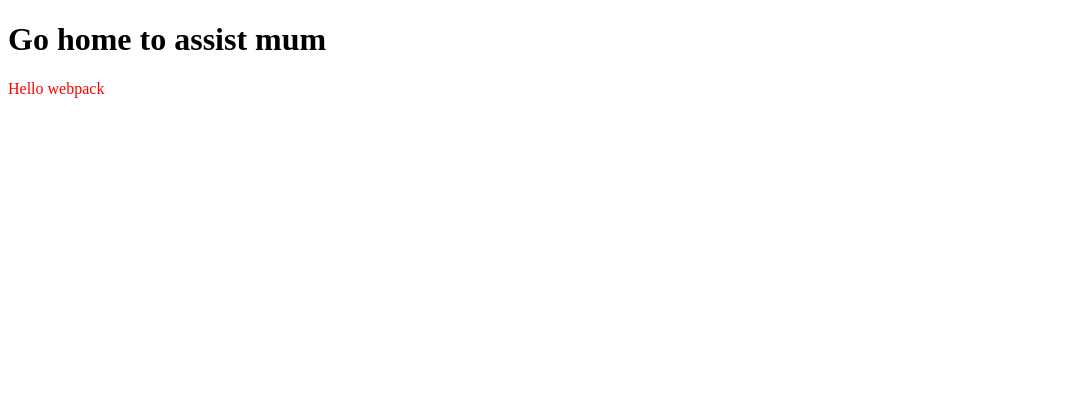
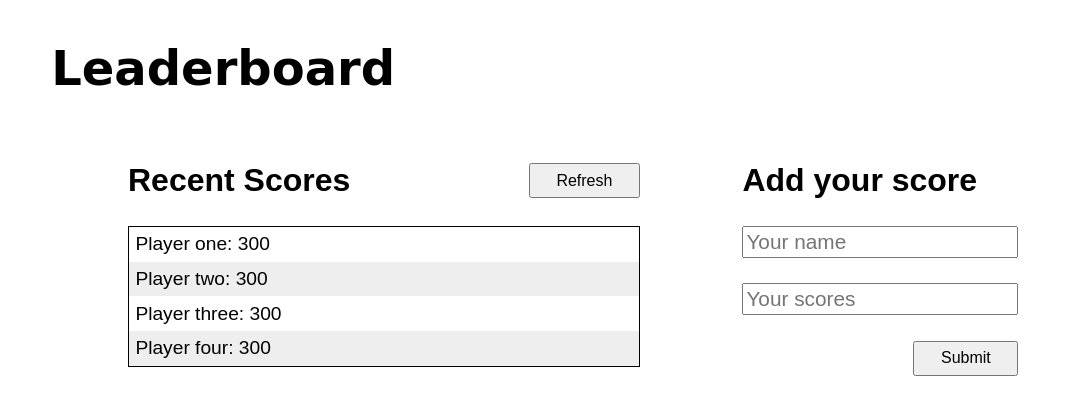
Before and after one commit to Adams-Ghub/Leaderboard, a website built with webpack: page src/index.html in a window 1280 px wide. Shown: the whole page, without its empty margins (0-1073 px from the left). Built offline with nearby package versions, Linux system fonts and the light colour scheme.

Commit message:
Create the basic structure of project and styled it

```diff
--- a/src/index.html
+++ b/src/index.html
@@ -2,11 +2,36 @@
 <html>
   <head>
     <meta charset="utf-8" />
-    <title>Getting Started</title>
+    <title>home</title>
     <script src="https://unpkg.com/lodash@4.17.20"></script>
   </head>
   <body>
-    <h1>Go home to assist mum</h1>
+    <section class="title">
+      <h1>Leaderboard</h1>
+    </section>
+    <section class="body-section">
+      <div class="scoreboard-section">
+        <div class="title-refresh-btn-container">
+          <h2>Recent Scores</h2>
+          <button class="refresh-btn">Refresh</button>
+        </div>
+        <div class="score-board"></div>
+      </div>
+      <div class="add-score-section">
+        <h2>Add your score</h2>
+        <form action="" method="post">
+          <div class="name-input-box">
+            <input type="text" id="name" placeholder="Your name" />
+          </div>
+          <div class="score-input-box">
+            <input type="text" id="score" placeholder="Your scores" />
+          </div>
+
+          <input class="submit-btn" type="submit" value="Submit" />
+        </form>
+      </div>
+    </section>
+
     <script src="./src/index.js"></script>
   </body>
 </html>
--- a/src/index.js
+++ b/src/index.js
@@ -1,14 +1,49 @@
 import _ from 'lodash';
 import './style.css';
 
-function component() {
-    const element = document.createElement('div');
+const DATA = [
+  {
+    name: 'Player one',
+    score: '300',
 
-    // Lodash, now imported by this script
-    element.innerHTML = _.join(['Hello', 'webpack'], ' ');
-    element.classList.add('hello');
+  },
+  {
+    name: 'Player two',
+    score: '300',
 
-    return element;
-}
+  },
+  {
+    name: 'Player three',
+    score: '300',
 
-document.body.appendChild(component());
+  },
+  {
+    name: 'Player four',
+    score: '300',
+
+  },
+];
+
+const scoreboard = document.querySelector('.score-board');
+
+const showScore = () => {
+  for (let i = 0; i < DATA.length; i++) {
+    const boardItem = document.createElement('div');
+    const itemName = document.createElement('span');
+    const itemScore = document.createElement('span');
+
+    if (i % 2 > 0) {
+      boardItem.id = 'odd';
+    }
+    boardItem.classList.add('score-item');
+    itemName.textContent = `${DATA[i].name}: `;
+    itemScore.textContent = DATA[i].score;
+    boardItem.appendChild(itemName);
+    boardItem.appendChild(itemScore);
+    scoreboard.appendChild(boardItem);
+  }
+};
+
+window.addEventListener('load', () => {
+  showScore();
+});
--- a/src/style.css
+++ b/src/style.css
@@ -1,3 +1,76 @@
-.hello {
-  color: red;
+body {
+  margin: 0;
+  padding: 0;
 }
+
+.body-section {
+  display: flex;
+  justify-content: flex-start;
+  margin: 0 10vw;
+}
+
+.title-refresh-btn-container {
+  display: flex;
+  justify-content: space-between;
+  align-items: center;
+}
+
+.title > h1 {
+  font-family: cursive;
+  margin-left: 4vw;
+  font-size: 3rem;
+}
+
+h2 {
+  font-family: sans-serif;
+  font-size: 2rem;
+}
+
+.scoreboard-section {
+  width: 50%;
+}
+
+.score-board {
+  border: 1px solid #000;
+}
+
+.score-item {
+  padding: 0.5vw;
+  font-size: 1.2rem;
+  font-family: sans-serif;
+}
+
+#odd {
+  background-color: #eee;
+}
+
+.add-score-section {
+  padding-left: 8vw;
+}
+
+form {
+  display: flex;
+  flex-direction: column;
+  justify-content: flex-start;
+  align-items: flex-end;
+  width: 100%;
+  margin: 0;
+  padding: 0;
+}
+
+.name-input-box > input,
+.score-input-box > input {
+  font-size: 1.3rem;
+  padding: 2px;
+  margin-bottom: 2vw;
+}
+
+.submit-btn {
+  font-size: 1rem;
+  padding: 0.5vw 2vw;
+}
+
+.refresh-btn {
+  font-size: 1rem;
+  padding: 0.5vw 2vw;
+}
```
Also changed, not shown: .eslintrc.json, dist/index.html, dist/main.js.
